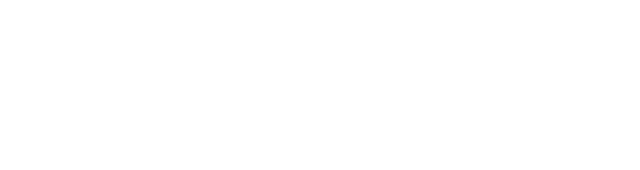
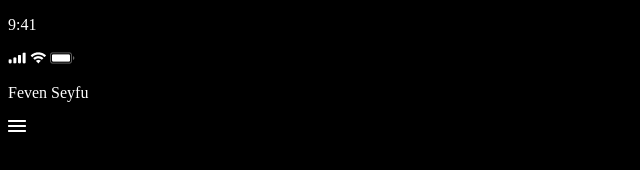
Before and after one commit to FevenSeyfu/Feven-portfolio-v1, a website: page index.html in a window 1280 px wide. Shown: the whole page, without its empty margins (0-640 px from the left). Drawn offline with Linux system fonts and the light colour scheme.

Commit message:
add header icons

```diff
--- a/index.html
+++ b/index.html
@@ -4,19 +4,28 @@
     <meta charset="UTF-8">
     <meta http-equiv="X-UA-Compatible" content="IE=edge">
     <meta name="viewport" content="width=device-width, initial-scale=1.0">
+    <link rel="stylesheet" href="style.css">
     <title>My portfolio</title>
 </head>
 <body>
     <div class="toolbar-container">
         <section class="toolbar">
-            <div class="time-container"></div>
+            <div class="time-container">
+                <p>9:41</p>
+            </div>
             <div class="status-container">
-
+                <img src="images/icon/Cellular Connection.png" alt="cellular connection icon" class="cellular-connection-icon">
+                <img src="images/icon/Wifi.png" alt="wifi icon" class="wifi-icon">
+                <img src="images/icon/Battery.png" alt="battery icon" class="battery-icon">
             </div>
         </section>
         <nav class="nav-bar">
-            <div class="logo"></div>
-            <div class="hamburger-icon"></div>
+            <div class="logo">
+                <p class="logo-placeholder">Feven Seyfu</p>
+            </div>
+            <div class="hamburger-icon">
+                <img src="images/icon/menu-icon.png" alt="menu icon">
+            </div>
         </nav>
     </div>
 </body>
--- /dev/null
+++ b/style.css
@@ -0,0 +1,4 @@
+body{
+    background-color: black;
+    color:white;
+}
```
Also changed, not shown: images/icon/Battery.png (added), images/icon/Cellular Connection.png (added), images/icon/Wifi.png (added), images/icon/menu-icon.png (added), images/status_bar/Cellular Connection.svg (deleted).
